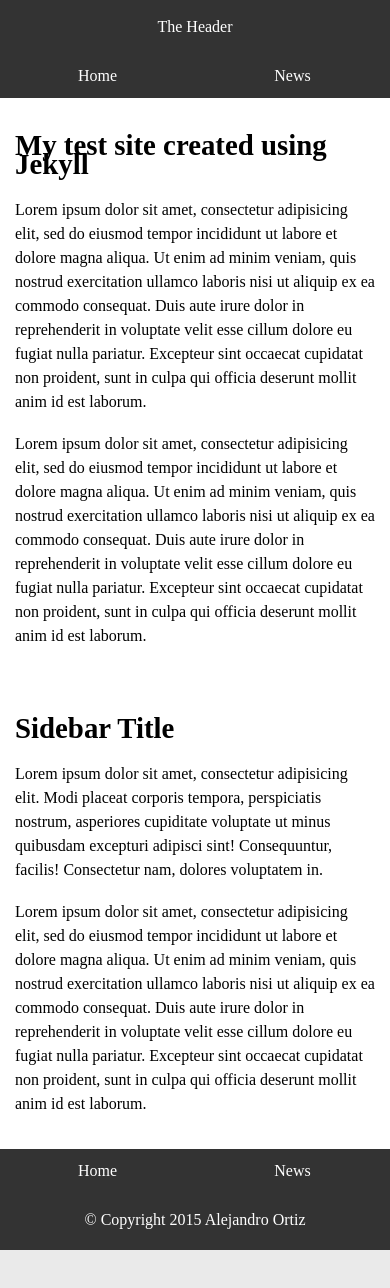
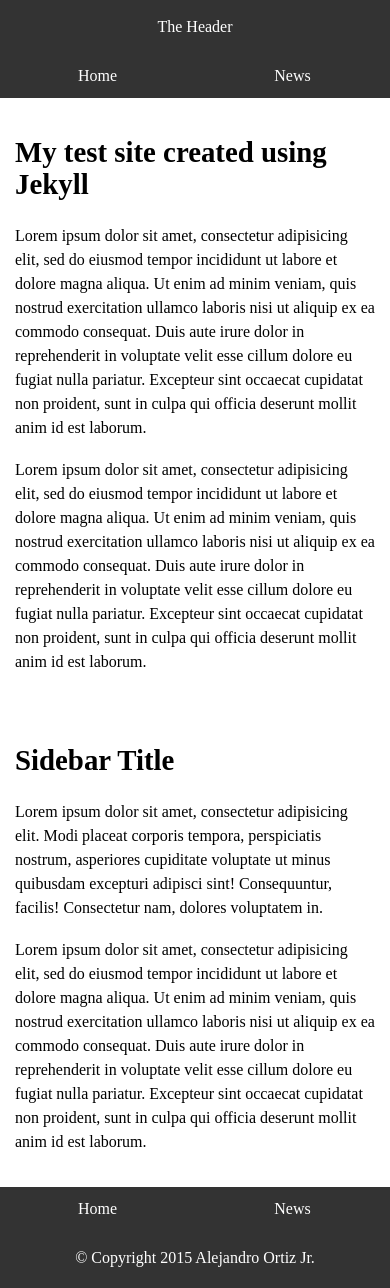
Before and after one commit to ajndroortiz/test-site, a Jekyll site: the page built from index.html, in a window 390 px wide. Built offline with Jekyll 4.4.1, drawn with Linux system fonts in a browser that asks for light colours; Markdown is read by kramdown in place of the engine named in the settings; before the commit the page ends 1250 px from its top, so only the background shows below that; part of the change alters nothing that is shown.

Commit message:
edits to config author attribute and typography

```diff
--- a/_config.yml
+++ b/_config.yml
@@ -1,3 +1,4 @@
 markdown: redcarpet
 baseurl: /test-site
 exclude: ["README.md"]
+author: Alejandro Ortiz Jr.
--- a/_includes/footer.html
+++ b/_includes/footer.html
@@ -1,9 +1,12 @@
 
 	<footer>
 		{% include nav.html %}
-		<p>&copy; Copyright {{ site.time | date: "%Y" }} Alejandro Ortiz</p>
+		<p>&copy; Copyright {{ site.time | date: "%Y" }} {{ site.author }}</p>
 	</footer>
 
+	<script src="{{ site.baseurl }}/js/vendor/jquery-2.1.1.min.js"></script>
+    <script src="{{ site.baseurl }}/js/plugins.js"></script>
+    <script src="{{ site.baseurl }}/js/main.js"></script>
 </body>
 
 </html>
--- a/_sass/0-plugins/typography/_type-settings.scss
+++ b/_sass/0-plugins/typography/_type-settings.scss
@@ -16,6 +16,9 @@ p {
 h1, h2, h3, h4, h5, h6 {
     margin: 1.414rem 0 1.5rem;
     line-height: 1.2rem;
+    @media(max-width: 721px) {
+        line-height: 2rem;
+    }
 }
 
 h1 {
```
Lines whose indentation alone changed are shown as unchanged.
